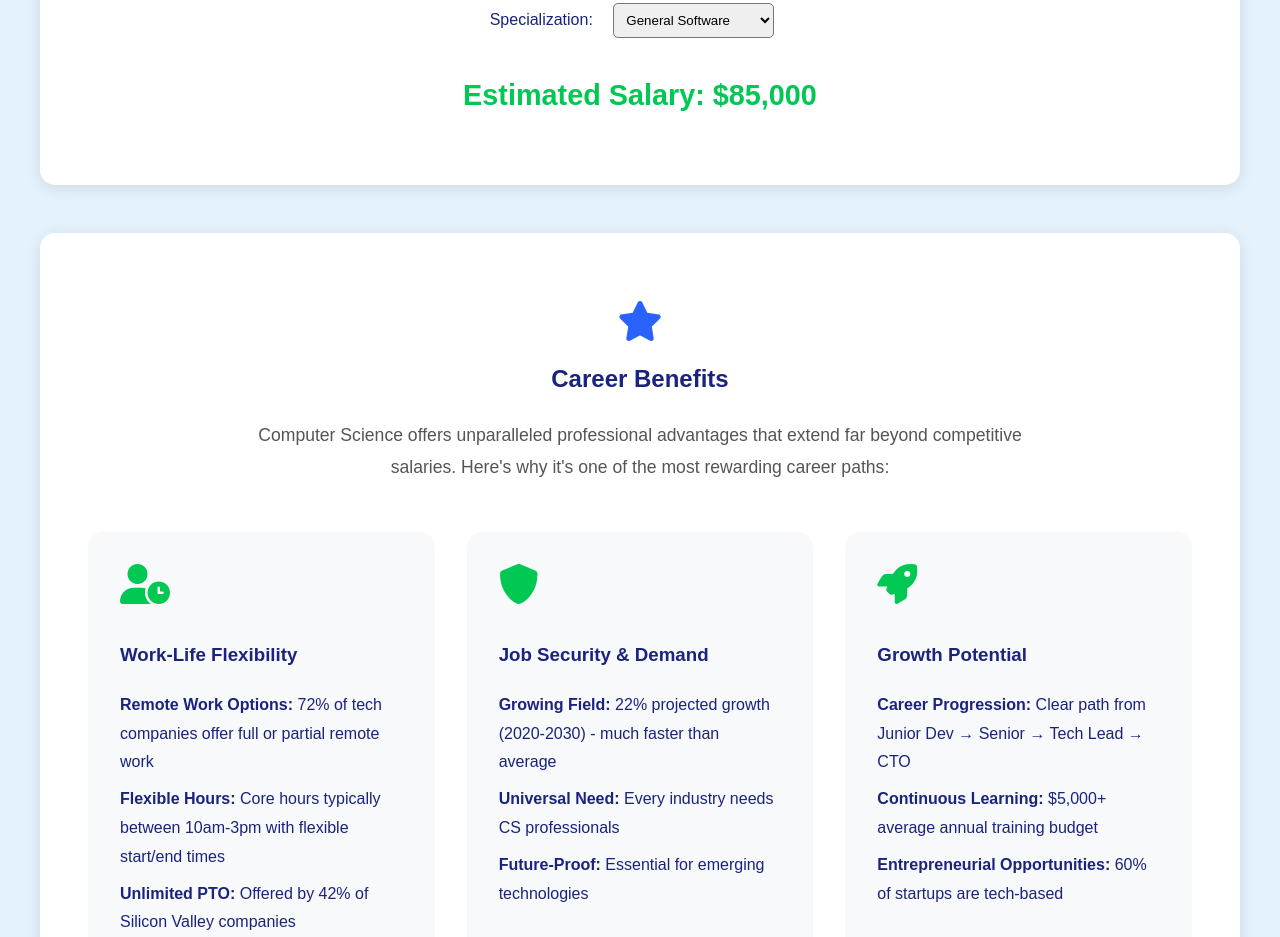
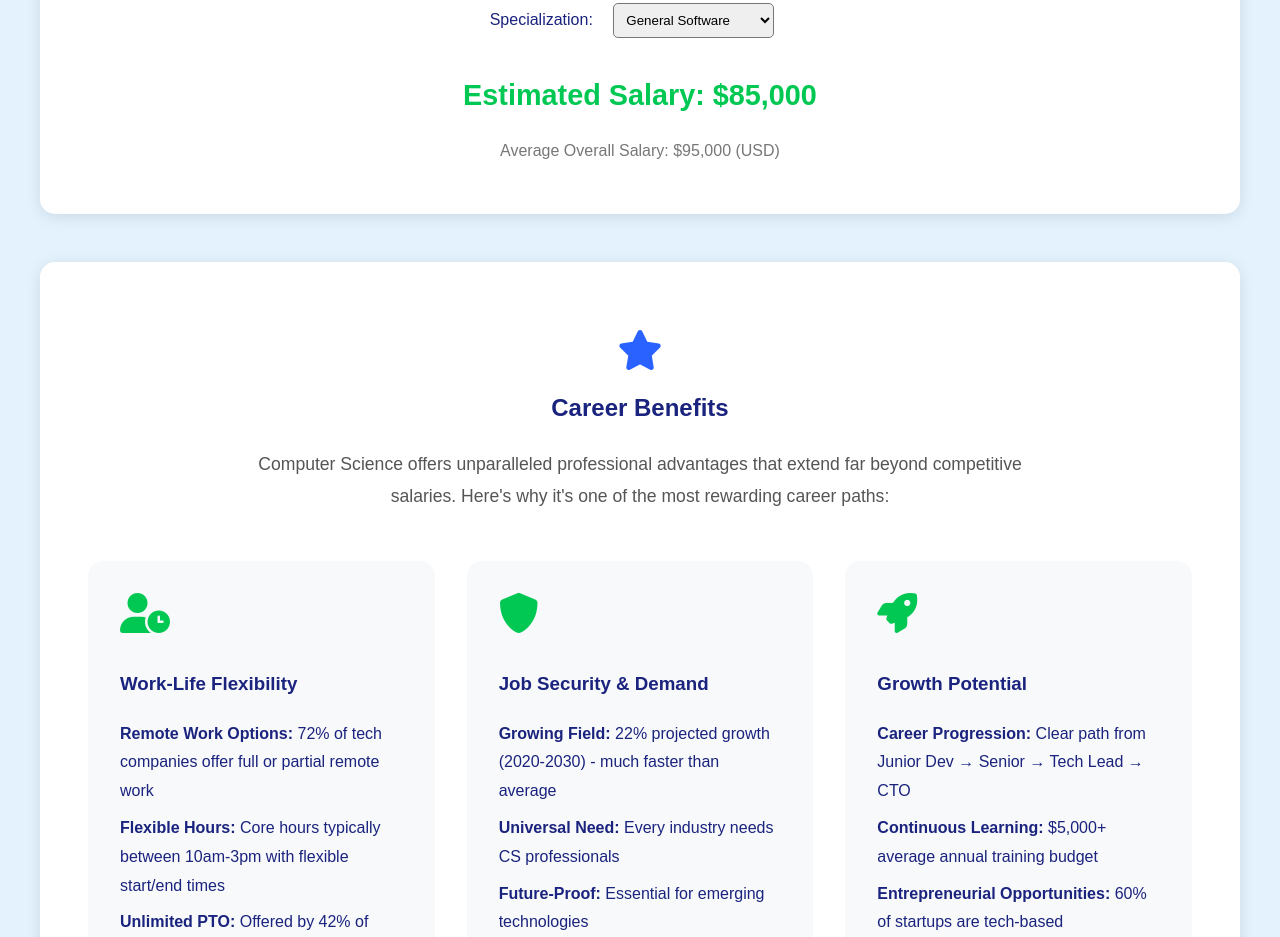
Before and after one commit to aaravsinha002/compsci, a plain HTML site: page index.html in a window 1280 px wide. Shown: the part 4833-5770 px from the top of the page. Drawn offline with Linux system fonts and the light colour scheme.

Commit message:
Update index.html

```diff
--- a/index.html
+++ b/index.html
@@ -87,7 +87,11 @@
         .rubric-section:hover {
             transform: translateY(-5px);
         }
-
+        .average-salary {
+    font-size: 1rem;
+    color: #777;
+    margin-top: 0.5rem;
+  }
         .day-in-life-section {
             margin: 3rem auto;
             padding: 2rem;
@@ -497,6 +501,7 @@
         </select>
     </div>
     <div class="salary-result" id="salary-result">Estimated Salary: $85,000</div>
+    <div class="average-salary">Average Overall Salary: $95,000 (USD)</div>
 </div>
 
         <div class="rubric-section">
```
Lines whose indentation alone changed are shown as unchanged.
